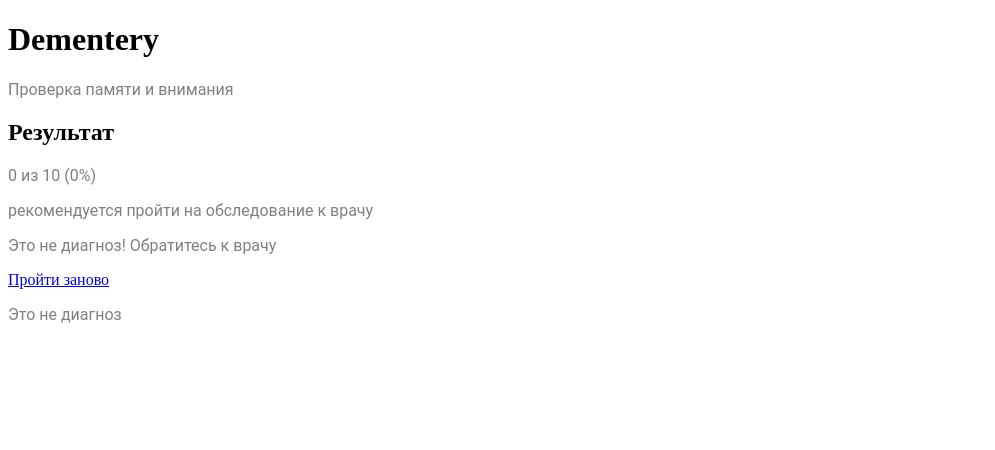
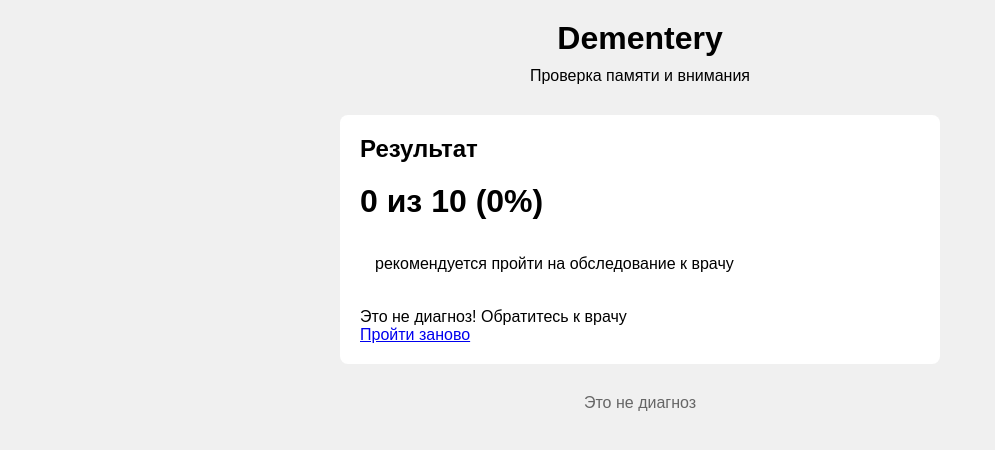
Before and after one commit to artemmadzara1/dementery, a Flask app: page /result in a window 1280 px wide. Shown: the top 450 px of the page, without its empty margins (0-995 px from the left). Run offline with Flask 3, Linux system fonts and the light colour scheme.

Commit message:
Update style.css

```diff
--- a/static/css/style.css
+++ b/static/css/style.css
@@ -1,22 +1,156 @@
-.body{
-    font-family:"Roboto",sans-serif;
-    background:white;
-    padding:20px;
+* {
+    margin: 0;
+    padding: 0;
+    box-sizing: border-box;
+}
 
+body {
+    font-family: Arial, sans-serif;
+    background: #f0f0f0;
+    padding: 20px;
 }
-.storage{
-    max-width:600;
-    margin:10px;
-    background:white;
+
+.container {
+    max-width: 600px;
+    margin: 0 auto;
+}
+
+header {
+    text-align: center;
+    margin-bottom: 30px;
+}
+
+header h1 {
+    font-size: 2em;
+    margin-bottom: 10px;
+}
+
+header a {
+    color: #0066cc;
+    margin: 0 10px;
+}
+
+.card {
+    background: white;
     padding: 20px;
-    border-radius:20px;
+    border-radius: 8px;
+    margin-bottom: 20px;
 }
-.h1{
-    font-family:"Roboto",sans-serif;
-    color:black;
 
+.card h2 {
+    margin-bottom: 15px;
 }
-p{
-    font-family:"Roboto",sans-serif;
-    color:gray;
+
+.tariff {
+    background: #f5f5f5;
+    padding: 15px;
+    margin: 10px 0;
+    text-align: center;
 }
+
+.btn {
+    display: block;
+    padding: 10px;
+    background: #0066cc;
+    color: white;
+    text-decoration: none;
+    border-radius: 4px;
+    margin: 10px 0;
+    text-align: center;
+    border: none;
+    cursor: pointer;
+    width: 100%;
+}
+
+.btn:hover {
+    background: #0055aa;
+}
+
+.btn.secondary {
+    background: #cccccc;
+}
+
+input[type="text"],
+input[type="tel"],
+input[type="password"] {
+    width: 100%;
+    padding: 10px;
+    margin: 10px 0;
+    border: 1px solid #cccccc;
+    border-radius: 4px;
+}
+
+.consent {
+    background: #f5f5f5;
+    padding: 10px;
+    margin: 10px 0;
+}
+
+.consent input {
+    width: auto;
+    margin-right: 10px;
+}
+
+.error {
+    background: #ffebee;
+    color: #c62828;
+    padding: 10px;
+    margin: 10px 0;
+}
+
+.score {
+    font-size: 2em;
+    font-weight: bold;
+    margin: 20px 0;
+}
+
+.recommendation {
+    padding: 15px;
+    margin: 20px 0;
+    border-radius: 4px;
+}
+
+.good {
+    background: #e8f5e9;
+    color: #2e7d32;
+}
+
+.normal {
+    background: #fff3e0;
+    color: #f57c00;
+}
+
+.bad {
+    background: #ffebee;
+    color: #c62828;
+}
+
+.results-table {
+    width: 100%;
+    border-collapse: collapse;
+    margin: 20px 0;
+}
+
+.results-table th,
+.results-table td {
+    padding: 10px;
+    text-align: left;
+    border-bottom: 1px solid #e0e0e0;
+}
+
+.results-table th {
+    background: #f5f5f5;
+}
+
+.no-results {
+    text-align: center;
+    padding: 40px;
+    background: #f5f5f5;
+    margin: 20px 0;
+}
+
+footer {
+    text-align: center;
+    margin-top: 30px;
+    color: #666;
+}
```
